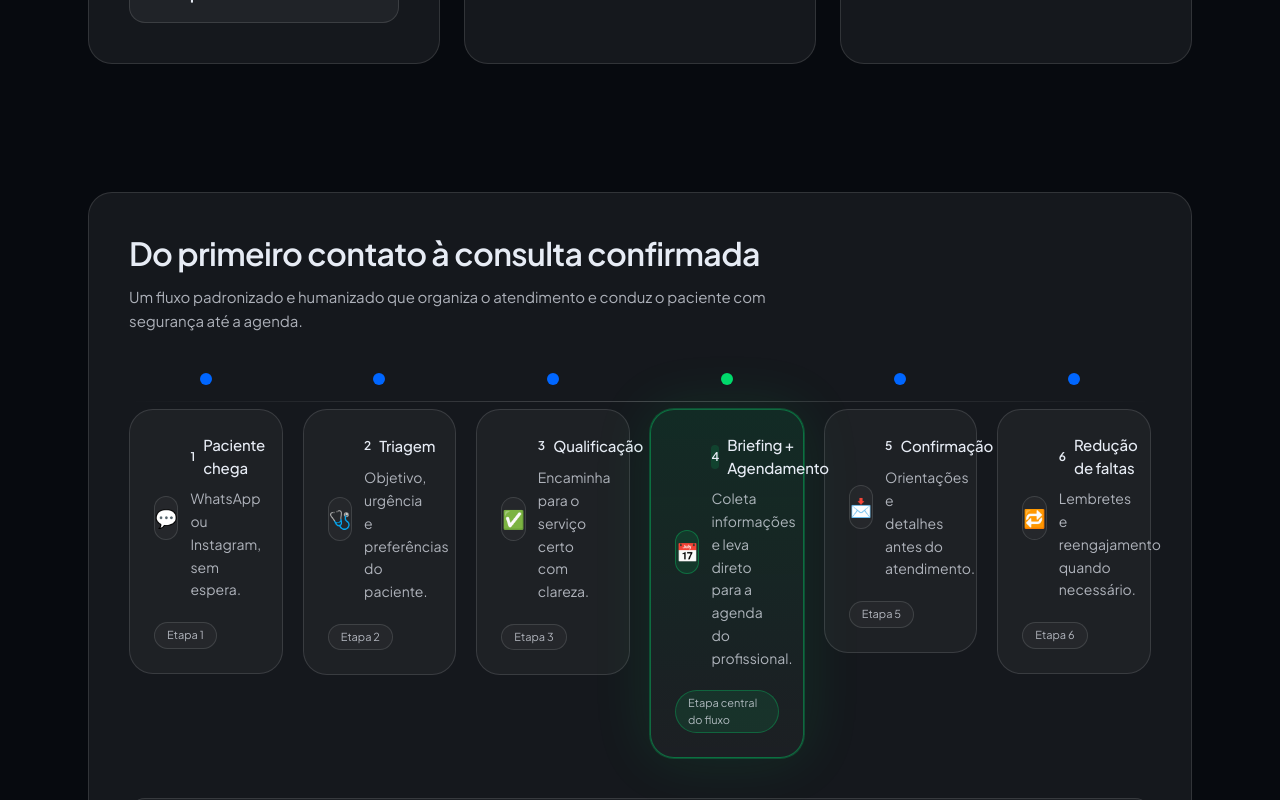
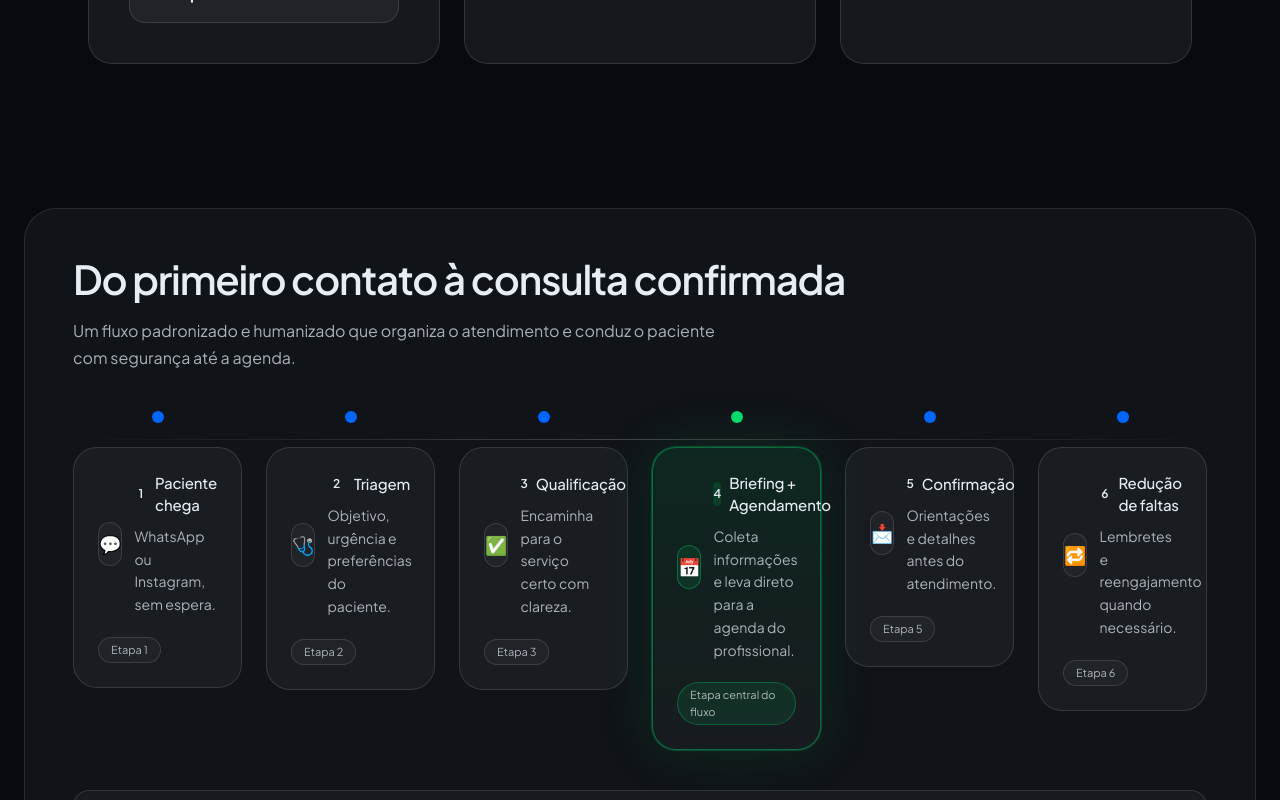
Before and after one commit to jefersonuk/atenda-ai, a Next.js app: page / in a window 1280 px wide. Shown: the part 2060-2860 px from the top of the page. Built offline with nearby package versions, Linux system fonts and the light colour scheme.

Commit message:
Update FluxoPaciente.tsx

```diff
--- a/components/FluxoPaciente.tsx
+++ b/components/FluxoPaciente.tsx
@@ -82,13 +82,13 @@ function StepCard({ s }: { s: Step }) {
 
 export default function FluxoPaciente() {
   return (
-    <section id="como-funciona" className="mx-auto max-w-6xl px-6 py-16">
-      <div className="rounded-3xl border border-atBorder bg-atPanel p-10">
-        <h2 className="text-[32px] font-semibold leading-tight tracking-[-0.02em] text-atText">
+    <section id="como-funciona" className="mx-auto max-w-7xl px-6 py-20">
+      <div className="rounded-[32px] border border-white/10 bg-white/[0.04] p-10 lg:p-12">
+        <h2 className="text-[34px] lg:text-[40px] font-semibold leading-[1.1] tracking-[-0.03em] text-atText">
           Do primeiro contato à consulta confirmada
         </h2>
 
-        <p className="mt-3 max-w-2xl text-[15px] leading-relaxed text-atMuted">
+        <p className="mt-4 max-w-2xl text-[16px] leading-[1.7] text-atMuted">
           Um fluxo padronizado e humanizado que organiza o atendimento e conduz o paciente com segurança até a agenda.
         </p>
 
@@ -96,7 +96,7 @@ export default function FluxoPaciente() {
         <div className="relative mt-10 hidden md:block">
           <div className="absolute left-0 right-0 top-[28px] h-px bg-gradient-to-r from-transparent via-white/20 to-transparent" />
 
-          <div className="grid grid-cols-6 gap-5">
+          <div className="grid grid-cols-3 gap-6 lg:grid-cols-6">
             {steps.map((s) => (
               <div key={s.n} className="relative">
                 {/* ponto na linha */}
```
